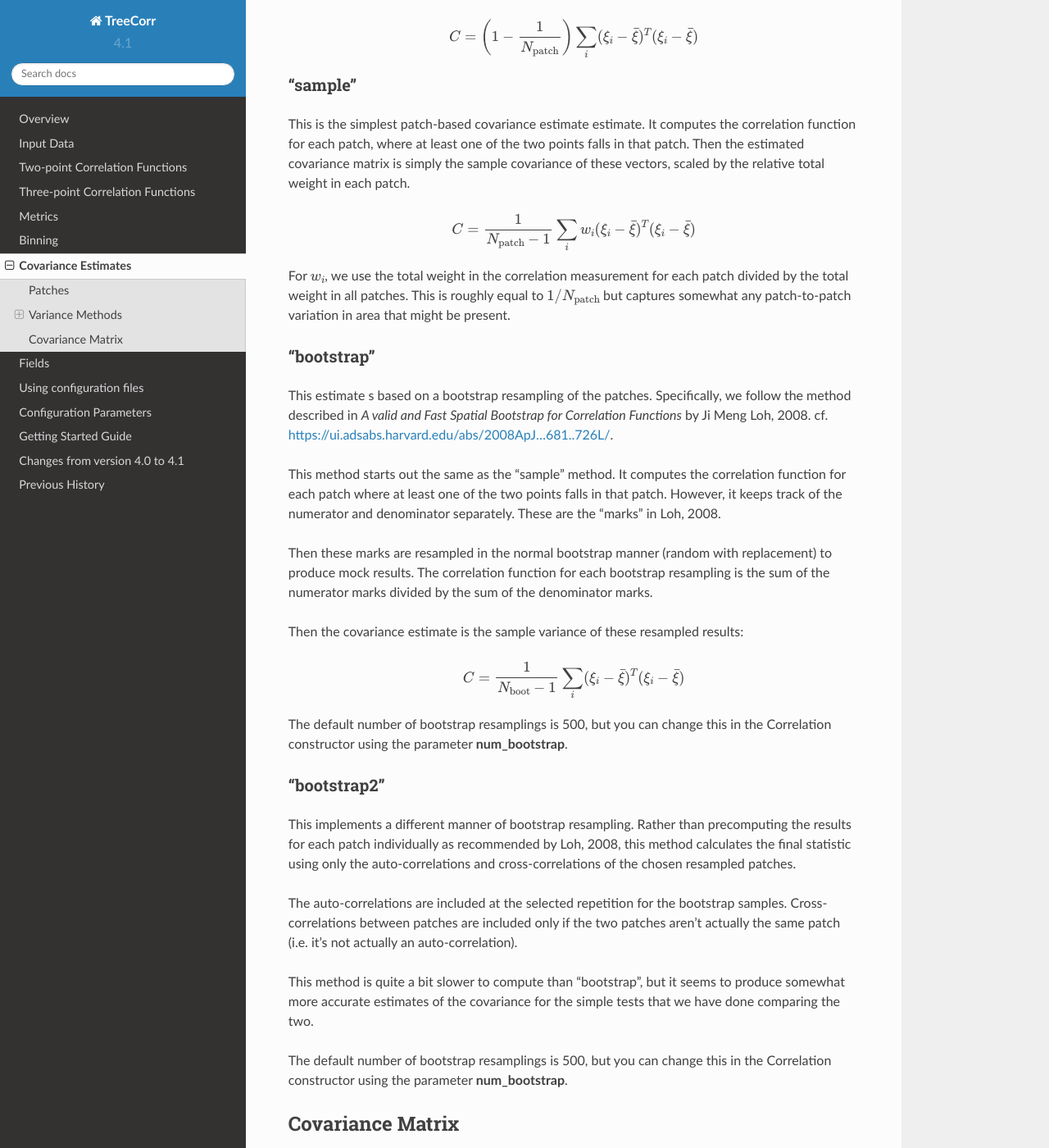
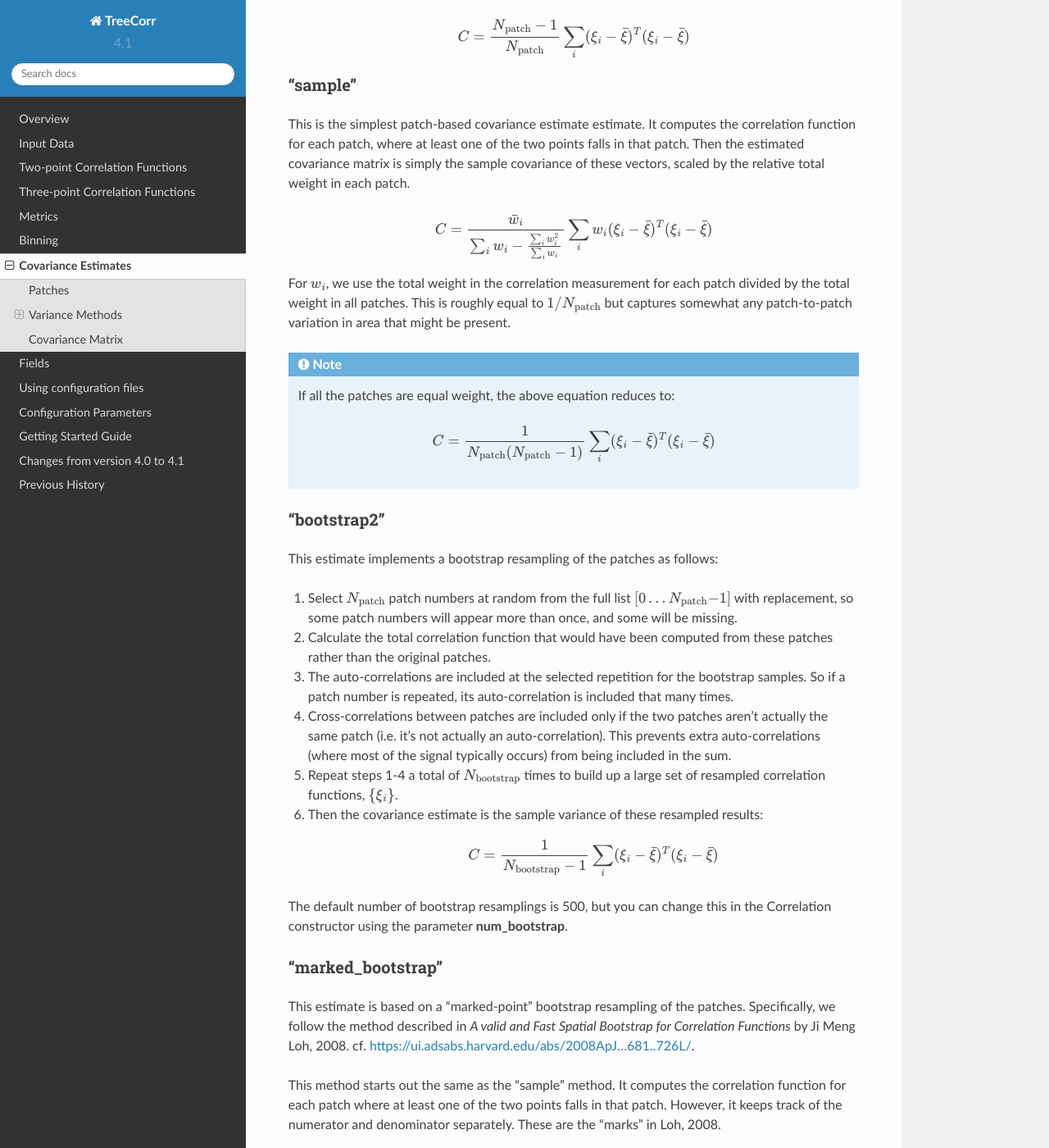
Before and after one commit to rmjarvis/TreeCorr, a Sphinx documentation site: the page built from docs/cov.rst, in a window 1280 px wide and 1400 px high, scrolled down 1769 px. Shown: the whole window at 82% size. Built offline with Sphinx 7.4.7 and the Read the Docs theme 2.0.0, drawn with Linux system fonts in a browser that asks for light colours; the version number is read from the project's files by our own code; some of the changed text lies outside the part shown.

Commit message:
Doc edits

```diff
--- a/docs/cov.rst
+++ b/docs/cov.rst
@@ -80,7 +80,7 @@ from the sample.  Then the covariance matrix is estimated as
 
 .. math::
 
-    C = \left(1 - \frac{1}{N_\mathrm{patch}} \right) \sum_i (\xi_i - \bar\xi)^T (\xi_i-\bar\xi)
+    C = \frac{N_\mathrm{patch} - 1}{N_\mathrm{patch}} \sum_i (\xi_i - \bar\xi)^T (\xi_i-\bar\xi)
 
 "sample"
 ^^^^^^^^
@@ -92,18 +92,61 @@ of these vectors, scaled by the relative total weight in each patch.
 
 .. math::
 
-    C = \frac{1}{N_\mathrm{patch}-1} \sum_i w_i (\xi_i - \bar\xi)^T (\xi_i-\bar\xi)
+    C = \frac{\bar w_i}{\sum_i w_i - \frac{\sum_i w_i^2}{\sum_i w_i}} \sum_i w_i (\xi_i - \bar\xi)^T (\xi_i-\bar\xi)
 
 For :math:`w_i`, we use the total weight in the correlation measurement for each patch
 divided by the total weight in all patches.  This is roughly equal to
 :math:`1/N_\mathrm{patch}` but captures somewhat any patch-to-patch variation in area
 that might be present.
 
-"bootstrap"
-^^^^^^^^^^^
+.. note::
 
-This estimate s based on a bootstrap resampling of the patches.  Specifically, we follow
-the method described in *A valid and Fast Spatial Bootstrap for Correlation Functions*
+    If all the patches are equal weight, the above equation reduces to:
+
+    .. math::
+
+        C = \frac{1}{N_\mathrm{patch} (N_\mathrm{patch} - 1)} \sum_i (\xi_i - \bar\xi)^T (\xi_i-\bar\xi)
+
+
+"bootstrap2"
+^^^^^^^^^^^^
+
+This estimate implements a bootstrap resampling of the patches as follows:
+
+1. Select :math:`N_\mathrm{patch}` patch numbers at random from the full list
+   :math:`[0 \dots N_\mathrm{patch}{-}1]` with replacement, so some patch numbers
+   will appear more than once, and some will be missing.
+
+2. Calculate the total correlation function that would have been computed
+   from these patches rather than the original patches.
+
+3. The auto-correlations are included at the selected repetition for the bootstrap
+   samples.  So if a patch number is repeated, its auto-correlation is included that
+   many times.
+
+4. Cross-correlations between patches are included only if the two patches
+   aren't actually the same patch (i.e. it's not actually an auto-correlation).
+   This prevents extra auto-correlations (where most of the signal typically occurs)
+   from being included in the sum.
+
+5. Repeat steps 1-4 a total of :math:`N_\mathrm{bootstrap}` times to build up a large
+   set of resampled correlation functions, :math:`\{\xi_i\}`.
+
+6. Then the covariance estimate is the sample variance of these resampled results:
+
+    .. math::
+
+        C = \frac{1}{N_\mathrm{bootstrap}-1} \sum_i (\xi_i - \bar\xi)^T (\xi_i-\bar\xi)
+
+The default number of bootstrap resamplings is 500, but you can change this in the
+Correlation constructor using the parameter **num_bootstrap**.
+
+"marked_bootstrap"
+^^^^^^^^^^^^^^^^^^
+
+This estimate is based on a "marked-point" bootstrap resampling of the patches.
+Specifically, we follow the method described in
+*A valid and Fast Spatial Bootstrap for Correlation Functions*
 by Ji Meng Loh, 2008.  cf. https://ui.adsabs.harvard.edu/abs/2008ApJ...681..726L/.
 
 This method starts out the same as the "sample" method.  It computes the correlation
@@ -119,30 +162,10 @@ Then the covariance estimate is the sample variance of these resampled results:
 
 .. math::
 
-    C = \frac{1}{N_\mathrm{boot}-1} \sum_i (\xi_i - \bar\xi)^T (\xi_i-\bar\xi)
+    C = \frac{1}{N_\mathrm{bootstrap}-1} \sum_i (\xi_i - \bar\xi)^T (\xi_i-\bar\xi)
 
 The default number of bootstrap resamplings is 500, but you can change this in the
 Correlation constructor using the parameter **num_bootstrap**.
-
-"bootstrap2"
-^^^^^^^^^^^^
-
-This implements a different manner of bootstrap resampling.  Rather than precomputing
-the results for each patch individually as recommended by Loh, 2008, this method
-calculates the final statistic using only the auto-correlations and cross-correlations
-of the chosen resampled patches.
-
-The auto-correlations are included at the selected repetition for the bootstrap
-samples.  Cross-correlations between patches are included only if the two patches
-aren't actually the same patch (i.e. it's not actually an auto-correlation).
-
-This method is quite a bit slower to compute than "bootstrap", but it seems to
-produce somewhat more accurate estimates of the covariance for the simple tests
-that we have done comparing the two.
-
-The default number of bootstrap resamplings is 500, but you can change this in the
-Correlation constructor using the parameter **num_bootstrap**.
-
 
 Covariance Matrix
 -----------------
```
